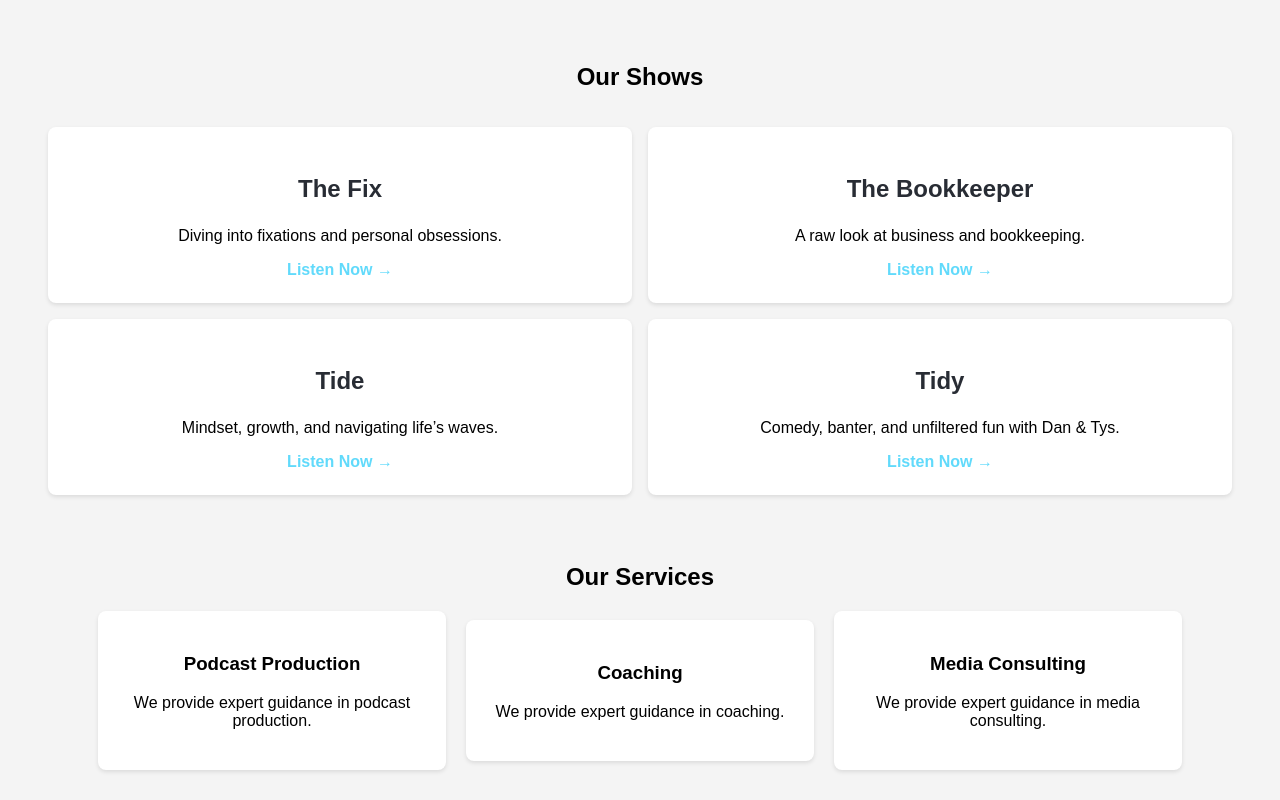
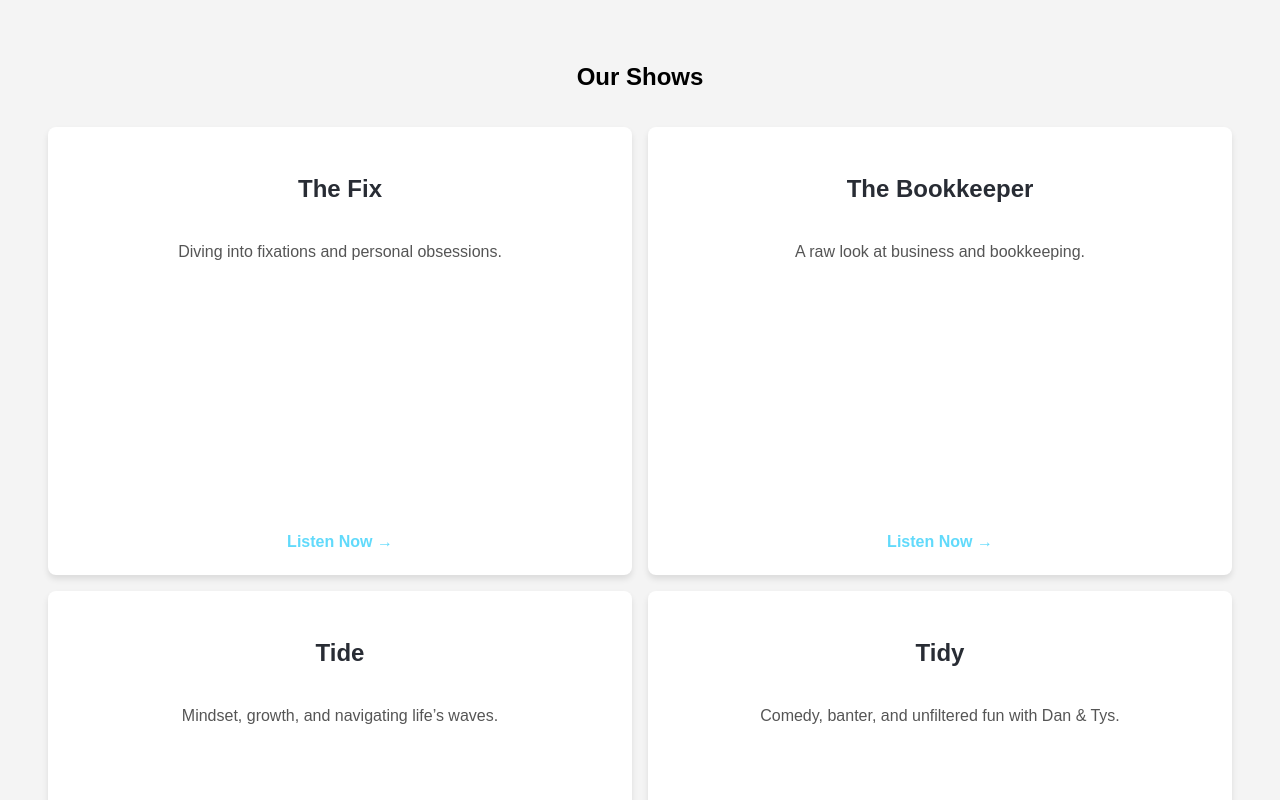
Before and after one commit to dee-k26/deemedia, a React (Create React App) app: page / in a window 1280 px wide. Shown: the part 680-1480 px from the top of the page. Built offline with nearby package versions, Linux system fonts and the light colour scheme.

Commit message:
fixed shows cards

```diff
--- a/src/pages/Shows.js
+++ b/src/pages/Shows.js
@@ -1,6 +1,6 @@
 import React from "react";
 import { Link } from "react-router-dom";
-// import "../styles/shows_styles.css";
+import "../styles/shows_styles.css";
 
 const shows = [
   {
--- a/src/styles/shows_styles.css
+++ b/src/styles/shows_styles.css
@@ -37,6 +37,10 @@
     box-shadow: 0px 4px 6px rgba(0, 0, 0, 0.1);
     text-align: center;
     transition: transform 0.3s ease, box-shadow 0.3s ease;
+    display: flex;
+    flex-direction: column;
+    justify-content: space-between;
+    height: 400px; /* Fixed height for uniform size */
   }
 
   .show-card:hover {
@@ -48,6 +52,7 @@
     width: 100%;
     border-radius: 8px;
     margin-bottom: 1rem;
+    flex-shrink: 0;
   }
 
   .show-card h2 {
@@ -60,23 +65,25 @@
     font-size: 1rem;
     color: #555;
     margin-bottom: 1rem;
+    flex-grow: 1;
   }
 
   .show-link {
     display: inline-block;
-    background: #61dafb;
-    color: #282c34;
+    background: #282c34;
+    color: white;
     text-decoration: none;
     padding: 10px 15px;
     border-radius: 5px;
     font-size: 1rem;
     font-weight: bold;
     transition: background 0.3s ease;
+    margin-top: auto;
   }
 
   .show-link:hover {
-    background: #282c34;
-    color: white;
+    background: #61dafb;
+    color: #282c34;
   }
 
   /* Responsive Design */
```
